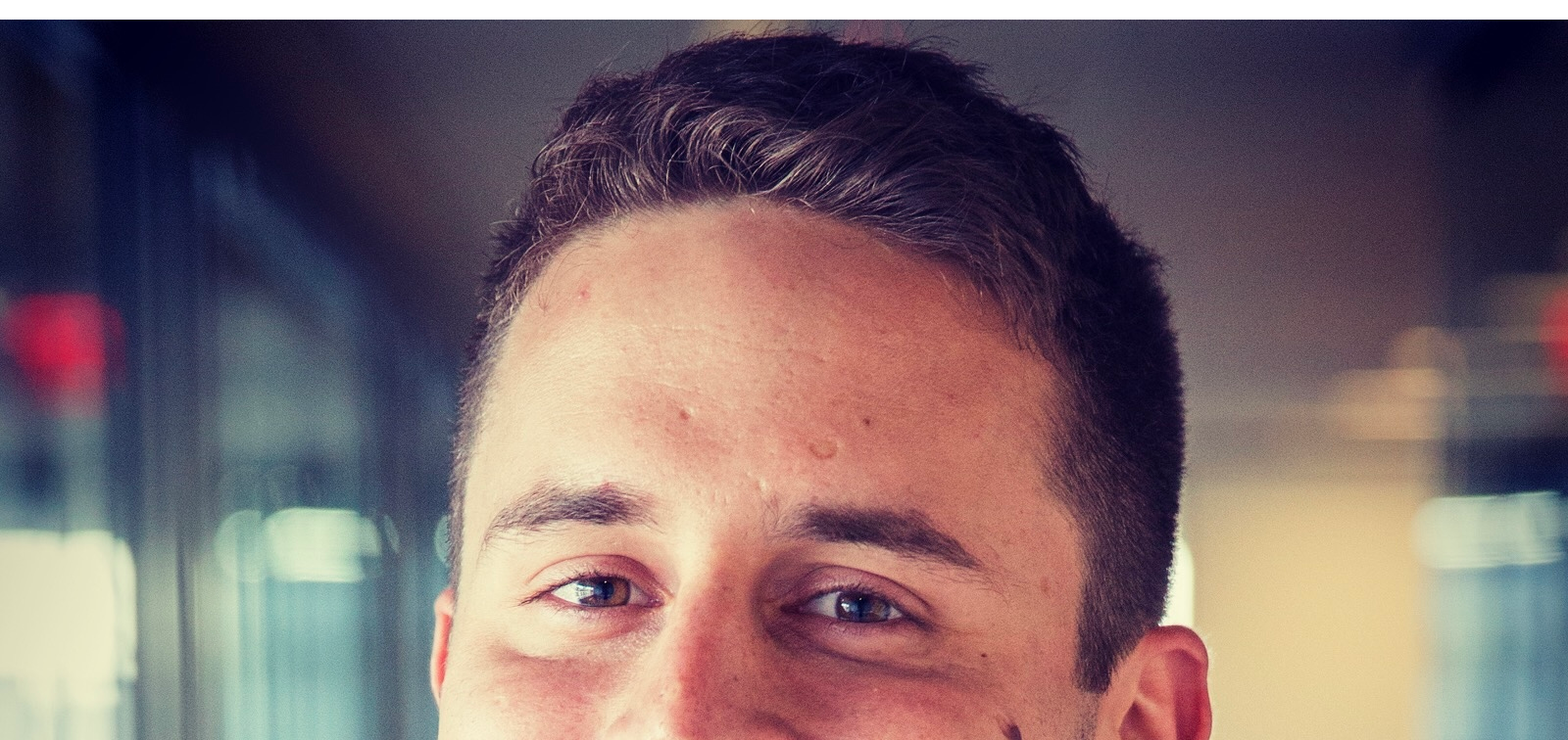
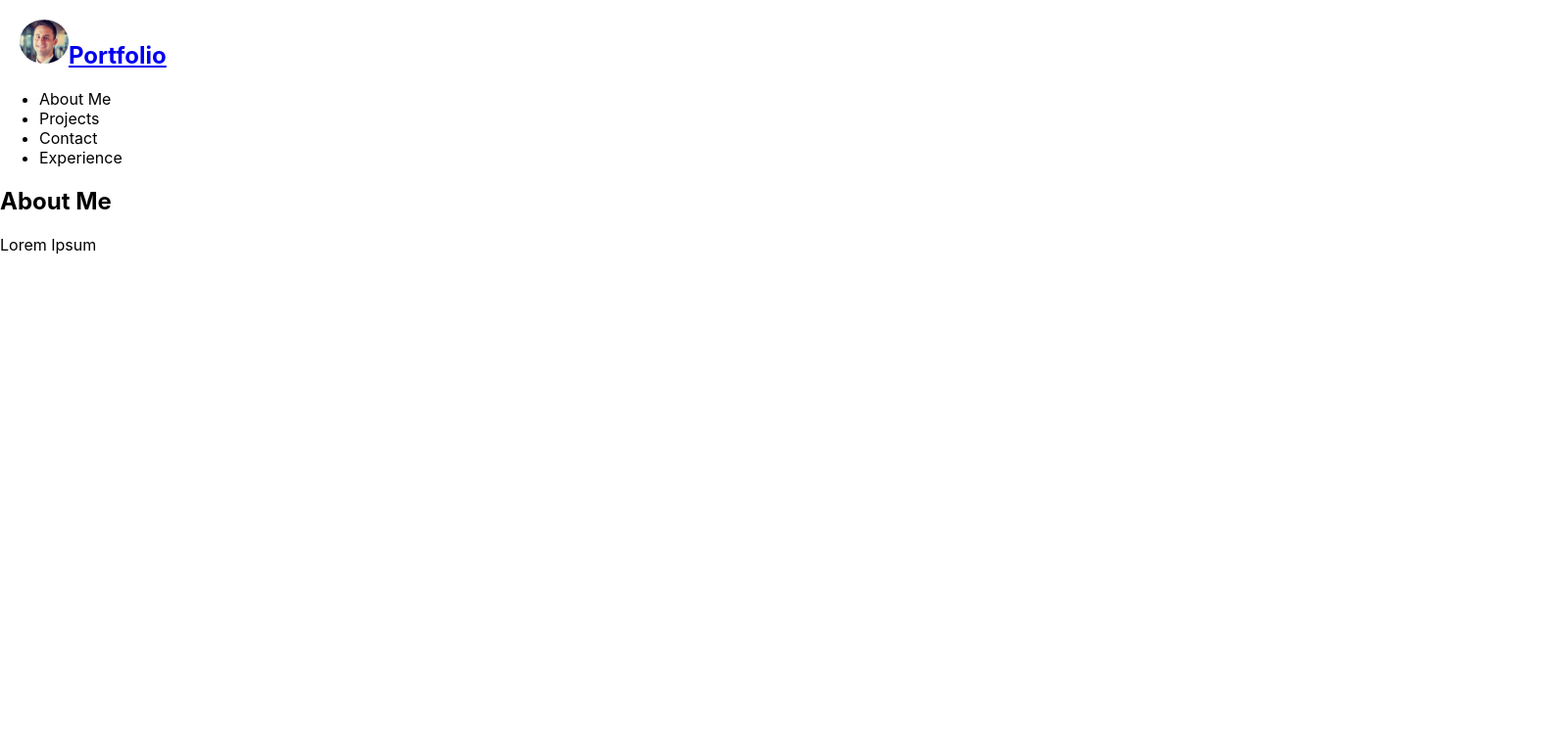
Before and after one commit to 7krich/portfolio, a React (Create React App) app: page / in a window 1280 px wide. Shown: the top 756 px of the page at 98% size, 1600 px wide, since content can reach past the window. Built offline with nearby package versions, Linux system fonts and the light colour scheme.

Commit message:
nav now navigates to different pages

```diff
--- a/package.json
+++ b/package.json
@@ -7,8 +7,11 @@
     "@testing-library/jest-dom": "^5.16.4",
     "@testing-library/react": "^13.3.0",
     "@testing-library/user-event": "^13.5.0",
+    "icons": "^1.0.0",
     "react": "^18.2.0",
+    "react-dimmer": "^1.0.7",
     "react-dom": "^18.2.0",
+    "react-icons": "^4.4.0",
     "react-scripts": "5.0.1",
     "web-vitals": "^2.1.4"
   },
--- a/src/App.js
+++ b/src/App.js
@@ -1,5 +1,6 @@
 import React, { useState } from 'react';
 import Nav from './components/Nav';
+import Projects from './components/Projects';
 
 function App() {
   const [categories] = useState([
@@ -12,7 +13,6 @@ function App() {
     { name: 'Experience', description: 'Lorem Ipsum' },
   ]);
 
-  const [contactSelected, setContactSelected] = useState(false);
   const [currentCategory, setCurrentCategory] = useState(categories[0]);
 
   return (
@@ -21,9 +21,10 @@ function App() {
       categories={categories}
       setCurrentCategory={setCurrentCategory}
       currentCategory={currentCategory}
-      contactSelected={contactSelected}
-      setContactSelected={setContactSelected}
       ></Nav>
+      <main>
+        <Projects currentCategory={currentCategory}></Projects>
+      </main>
     </div>
   );
 }
--- a/src/components/Nav/index.js
+++ b/src/components/Nav/index.js
@@ -4,10 +4,9 @@ import { capitalizeFirstLetter } from '../../utils/helpers';
 function Nav(props) {
     // add useState hook to have option to easilty change categories in future
     const {
-        categorgies = [],
+        categories = [],
         setCurrentCategory,
-        currentCategory,
-        contactSelected
+        currentCategory
     } = props;
 
     useEffect(() => {
@@ -18,7 +17,7 @@ function Nav(props) {
         <header>
             <h2>
                 <a href="/">
-                    <img
+                    <img className="portfolio-pic"
                     src={require('../../assets/portfolioPortrait.jpg')}
                     alt="Author"
                     />
@@ -28,10 +27,10 @@ function Nav(props) {
             </h2>
             <nav>
                 <ul className ="nav-ul">
-                    {categorgies.map((category) => (
+                    {categories.map((category) => (
                         <li className={`${
                             // if true, return navActive
-                            currentCategory.name === category.name && !contactSelected & `navActive`
+                            currentCategory.name === category.name && `navActive`
                         }`}
                         // outermost element must have a key attribute
                         // keep track of elements in VDOM
--- /dev/null
+++ b/src/components/Projects/index.js
@@ -0,0 +1,14 @@
+import React from 'react';
+import { capitalizeFirstLetter } from '../../utils/helpers';
+
+function Projects (props) {
+    const { currentCategory } = props;
+    return(
+        <section>
+            <h1>{capitalizeFirstLetter(currentCategory.name)}</h1>
+            <p>{currentCategory.description}</p>
+        </section>
+    );
+};
+
+export default Projects;
--- a/src/index.css
+++ b/src/index.css
@@ -11,3 +11,13 @@ code {
   font-family: source-code-pro, Menlo, Monaco, Consolas, 'Courier New',
     monospace;
 }
+
+.portfolio-pic {
+  border-radius: 50%;
+  max-width: 50px;
+  margin-left: 20px;
+}
+
+.main {
+  text-decoration: none;
+}
```
Also changed, not shown: 1 other file (tests, documents, lock files or other folders).
